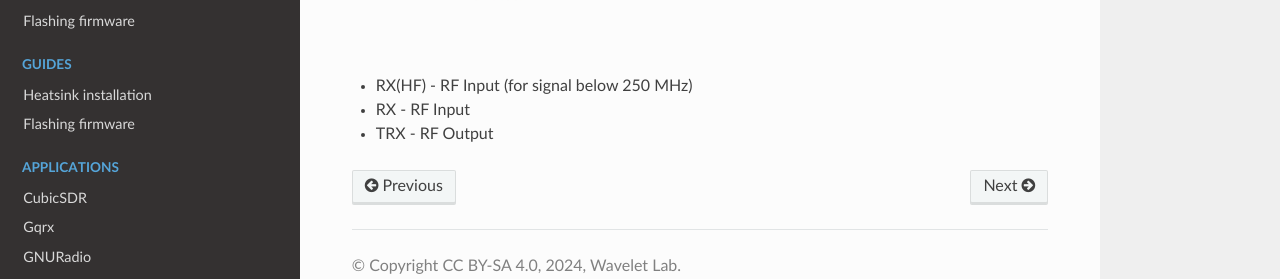
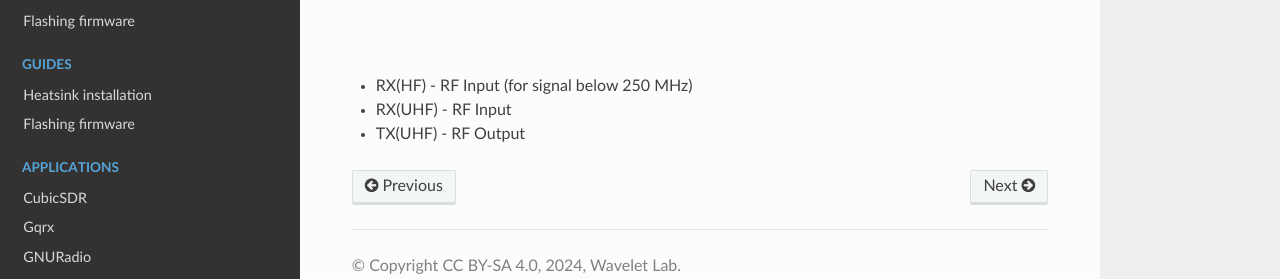
Before and after one commit to wavelet-lab/docs, a Sphinx documentation site: the page built from source/hardware/usdr.rst, in a window 1280 px wide and 900 px high, scrolled down 955 px. Shown: the part 565-844 px from the top of the window. Built offline with Sphinx 7.4.7 and the Read the Docs theme 2.0.0, drawn with Linux system fonts in a browser that asks for light colours.

Commit message:
Fixed description. (#5)

```diff
--- a/source/hardware/usdr.rst
+++ b/source/hardware/usdr.rst
@@ -31,5 +31,5 @@ uSDR Pinout Diagram
    :alt: uSDR Pinout Diagram
 
 * RX(HF) - RF Input (for signal below 250 MHz)
-* RX - RF Input
-* TRX - RF Output
+* RX(UHF) - RF Input
+* TX(UHF) - RF Output
```
